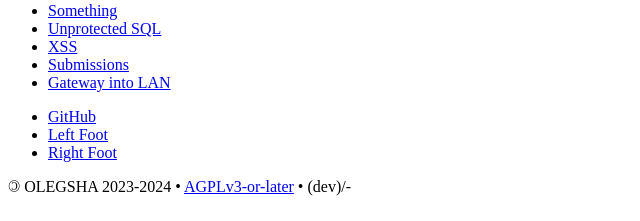
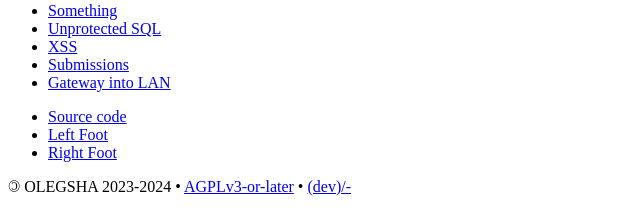
Before and after one commit to OLEGSHA/KenDB3, a Django app: template templates/common/base.html in a window 1280 px wide. Shown: the part 579-800 px from the top of the page, without its empty margins (0-640 px from the left). Run offline with Django 4.2, Linux system fonts and the light colour scheme; the template is opened without the code that fills it, so the values that code supplies are empty; parts of the project's set-up code (start-up, migrations or seed data) failed here and were passed over.

Commit message:
Minor changes in footer
- Git revision info is now a link to the commit on GitHub
- Footer links are now separated from #copyright by a (flex) gap

```diff
--- a/javascript_pipeline/webpack_src/_footer.scss
+++ b/javascript_pipeline/webpack_src/_footer.scss
@@ -18,6 +18,7 @@
     display: flex;
     flex-direction: column;
     align-items: center;
+    row-gap: 0.5rem;
 
     #footer-links-list {
         display: flex;
--- a/templates/common/base.html
+++ b/templates/common/base.html
@@ -44,7 +44,7 @@
         </main>
         <footer>
             <ul id="footer-links-list">
-                <li><a href="https://github.com/OLEGSHA/KenDB3">GitHub</a>
+                <li><a href="https://github.com/OLEGSHA/KenDB3">Source code</a>
                 <li><a href="https://example.org">Left Foot</a>
                 <li><a href="https://example.org">Right Foot</a>
             </ul>
@@ -57,7 +57,7 @@
                 &bullet;
                 <a href="{% static 'LICENSE.txt' %}">AGPLv3-or-later</a>
                 &bullet;
-                <span id="git_data">{% git_ref %}/{% git_sha %}</span>
+                <a href="https://github.com/OLEGSHA/KenDB3/commit/{% git_sha %}" id="git_data">{% git_ref %}/{% git_sha %}</a>
             </div>
         </footer>
     </body>
```
